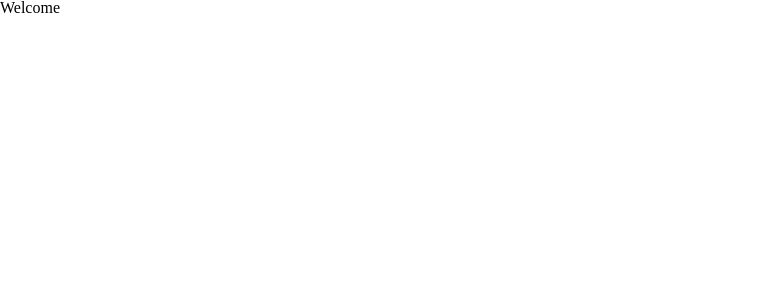
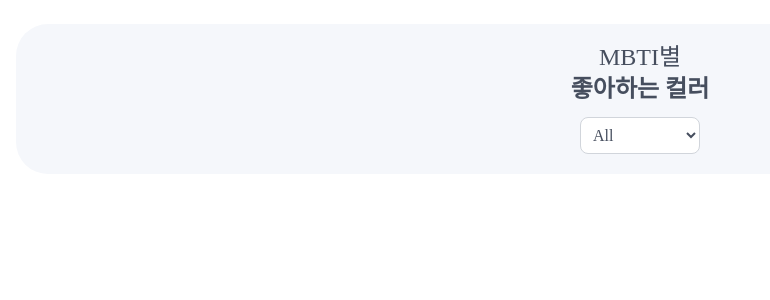
Before and after one commit to gibeom0218/mbticolor, a React (Create React App) app: page / in a window 1280 px wide. Shown: the top 300 px of the page, without its empty margins (0-770 px from the left). Built offline with nearby package versions, Linux system fonts and the light colour scheme.

Commit message:
feat : header 컴포넌트 디자인

```diff
--- /dev/null
+++ b/src/components/Header.tsx
@@ -0,0 +1,22 @@
+import mbtiTypes from '../constant/mbti';
+
+const Header = () => {
+  return (
+    <header className="flex flex-col h-[150px] self-stretch rounded-[32px] justify-center items-center bg-[#F5F7FB] gap-2">
+      <p className="text-[#464E5E] text-right text-[24px] font-normal">MBTI별</p>
+      <p className="text-[#464E5E] text-right text-[24px] font-bold">좋아하는 컬러</p>
+      <select className="w-[120px] mt-2 p-2 text-[#464E5E] text-[16px] rounded-lg border border-[#D1D5DB] bg-white focus:outline-none focus:ring-2 focus:ring-[#9CA3AF]">
+        <option value="default">All</option>
+        {mbtiTypes.map((type: string) => {
+          return (
+            <option key={type} value={type}>
+              {type}
+            </option>
+          );
+        })}
+      </select>
+    </header>
+  );
+};
+
+export default Header;
--- /dev/null
+++ b/src/constant/mbti.ts
@@ -0,0 +1,20 @@
+const mbtiTypes = [
+  'INTJ',
+  'INTP',
+  'ENTJ',
+  'ENTP',
+  'INFJ',
+  'INFP',
+  'ENFJ',
+  'ENFP',
+  'ISTJ',
+  'ISFJ',
+  'ESTJ',
+  'ESFJ',
+  'ISTP',
+  'ISFP',
+  'ESTP',
+  'ESFP',
+];
+
+export default mbtiTypes;
--- a/src/pages/HomePage.tsx
+++ b/src/pages/HomePage.tsx
@@ -1,7 +1,9 @@
+import Header from '../components/Header';
+
 const HomePage = () => {
   return (
-    <div>
-      <h1>Welcome</h1>
+    <div className="flex pt-[24px] px-[16px] flex-col justify-end items-start gap-[16px] bg-white">
+      <Header />
     </div>
   );
 };
--- a/tailwind.config.js
+++ b/tailwind.config.js
@@ -3,6 +3,10 @@
   content: ['./src/**/*.{js,ts,jsx,tsx,mdx}'],
   theme: {
     extend: {},
+    screens: {
+      tablet: '944px',
+      // => @media (min-width: 944px) { ... }
+    },
   },
   plugins: [],
 };
```
